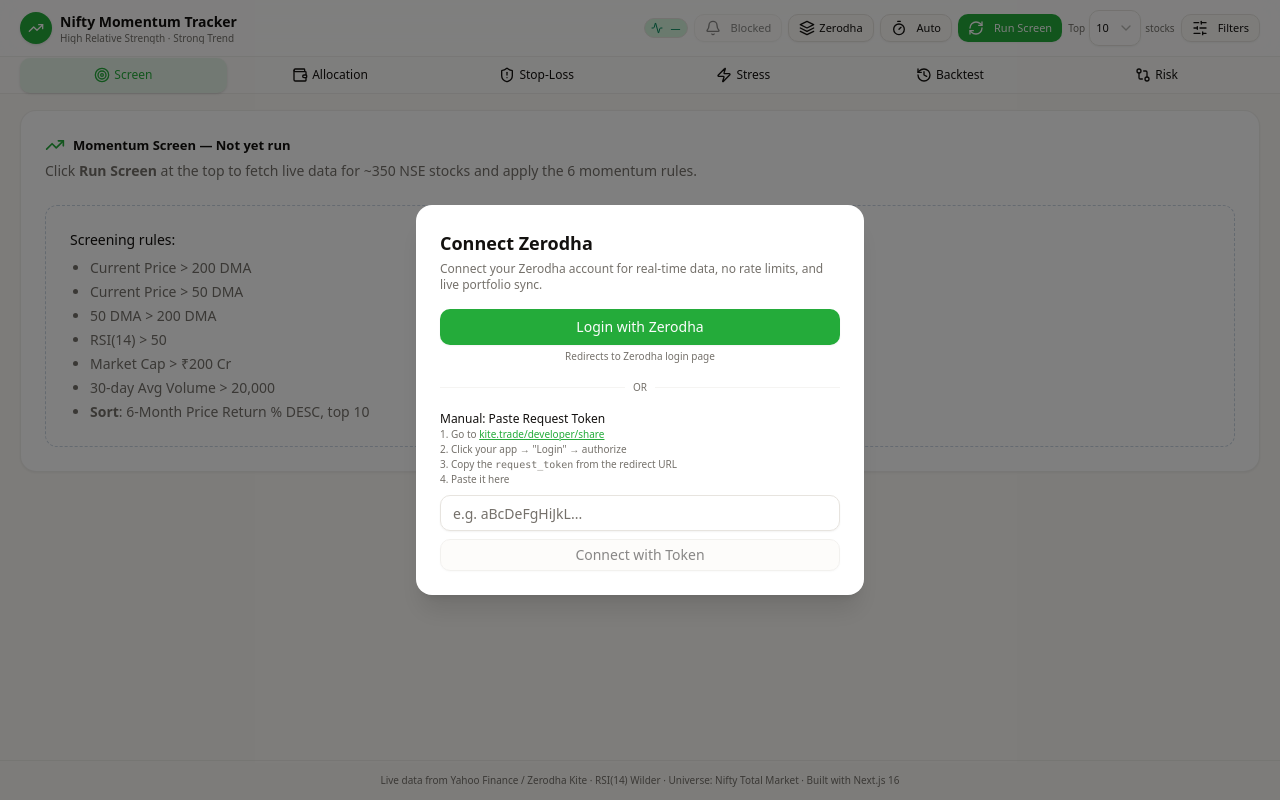
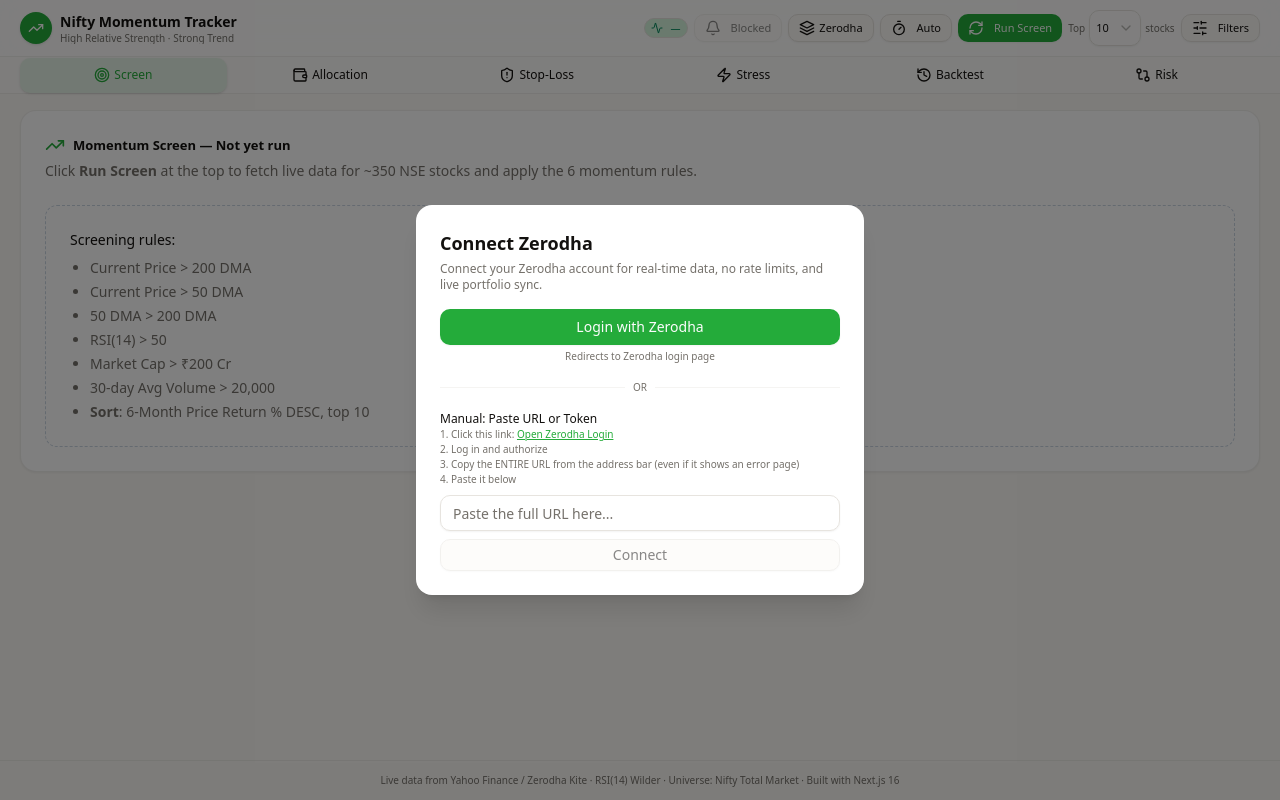
Before and after one commit to koushikr128-rgb/momentum-app, a Next.js app: page / in a window 1280 px wide. Both pictures are taken after a click on the button "Zerodha". Built offline with nearby package versions, Linux system fonts and the light colour scheme.

Commit message:
7065765a-14dd-431d-8a8f-630d7ef98c71

```diff
--- a/src/app/page.tsx
+++ b/src/app/page.tsx
@@ -1031,17 +1031,20 @@ export default function Home() {
                   <div className="flex-1 h-px bg-border/40" />
                 </div>
 
-                {/* Option 2: Manual token entry */}
+                {/* Option 2: Manual — paste the full redirect URL or just the token */}
                 <div>
-                  <Label className="text-xs font-medium">Manual: Paste Request Token</Label>
+                  <Label className="text-xs font-medium">Manual: Paste URL or Token</Label>
                   <p className="text-[10px] text-muted-foreground mb-2">
-                    1. Go to <a href="https://kite.trade/developer/share" target="_blank" className="text-primary underline">kite.trade/developer/share</a><br />
-                    2. Click your app → "Login" → authorize<br />
-                    3. Copy the <code>request_token</code> from the redirect URL<br />
-                    4. Paste it here
+                    1. Click this link:{" "}
+                    <a href="https://kite.zerodha.com/connect/login?api_key=mrotfrt78mmjv00p&v=3" target="_blank" className="text-primary underline">
+                      Open Zerodha Login
+                    </a><br />
+                    2. Log in and authorize<br />
+                    3. Copy the ENTIRE URL from the address bar (even if it shows an error page)<br />
+                    4. Paste it below
                   </p>
                   <Input
-                    placeholder="e.g. aBcDeFgHiJkL..."
+                    placeholder="Paste the full URL here..."
                     value={kiteToken}
                     onChange={(e) => setKiteToken(e.target.value)}
                     className="text-xs"
@@ -1054,10 +1057,23 @@ export default function Home() {
                     onClick={async () => {
                       setKiteConnecting(true);
                       try {
+                        // Extract request_token from URL or use as-is
+                        let token = kiteToken.trim();
+                        if (token.includes("request_token=")) {
+                          try {
+                            const url = new URL(token);
+                            token = url.searchParams.get("request_token") || token;
+                          } catch {
+                            // Not a valid URL, try regex
+                            const match = token.match(/request_token=([^&]+)/);
+                            if (match) token = match[1];
+                          }
+                        }
+
                         const res = await fetch("/api/zerodha/token", {
                           method: "POST",
                           headers: { "Content-Type": "application/json" },
-                          body: JSON.stringify({ request_token: kiteToken.trim() }),
+                          body: JSON.stringify({ request_token: token }),
                         });
                         if (res.ok) {
                           setKiteConnected(true);
@@ -1073,7 +1089,7 @@ export default function Home() {
                       }
                     }}
                   >
-                    {kiteConnecting ? "Connecting..." : "Connect with Token"}
+                    {kiteConnecting ? "Connecting..." : "Connect"}
                   </Button>
                 </div>
               </div>
```
